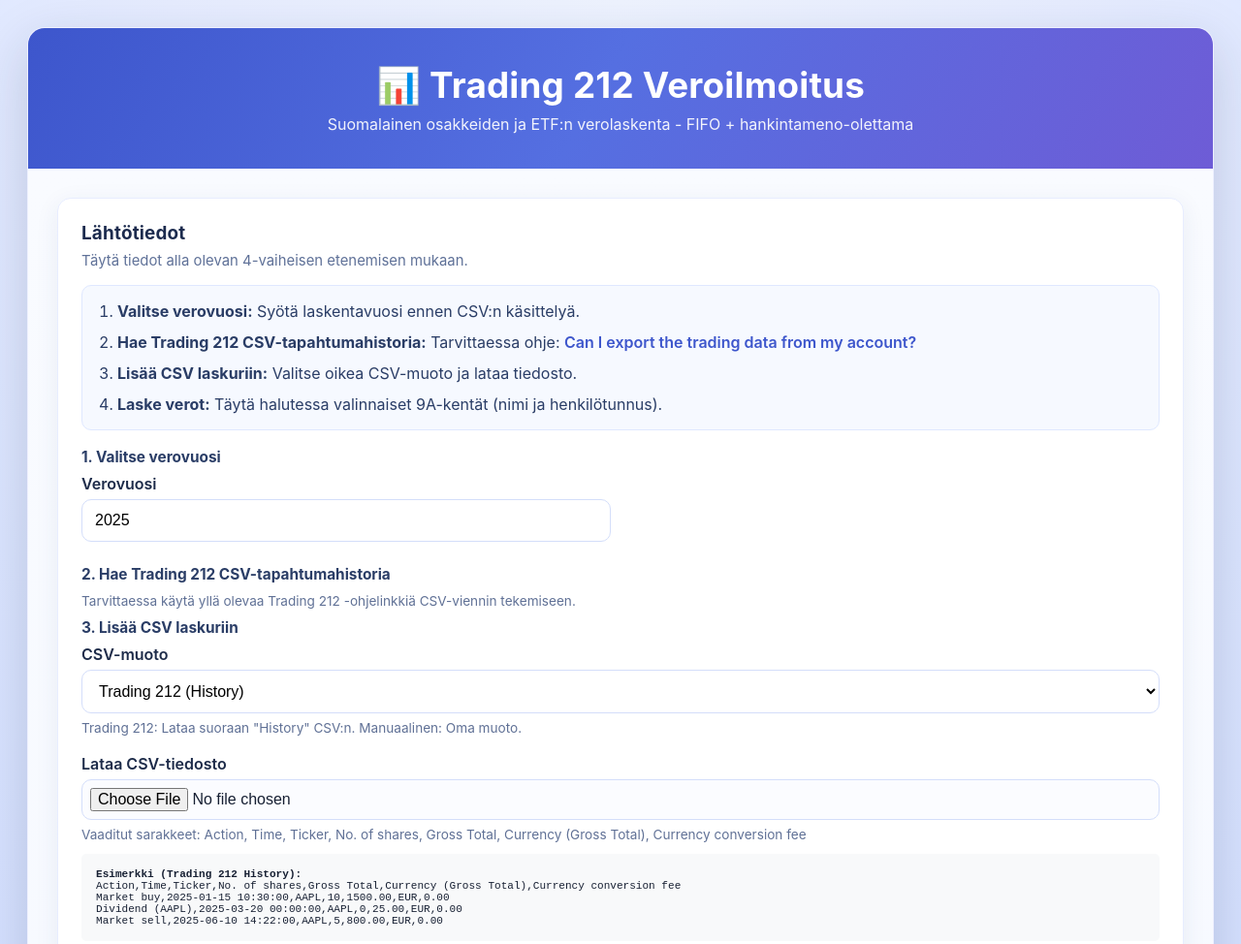
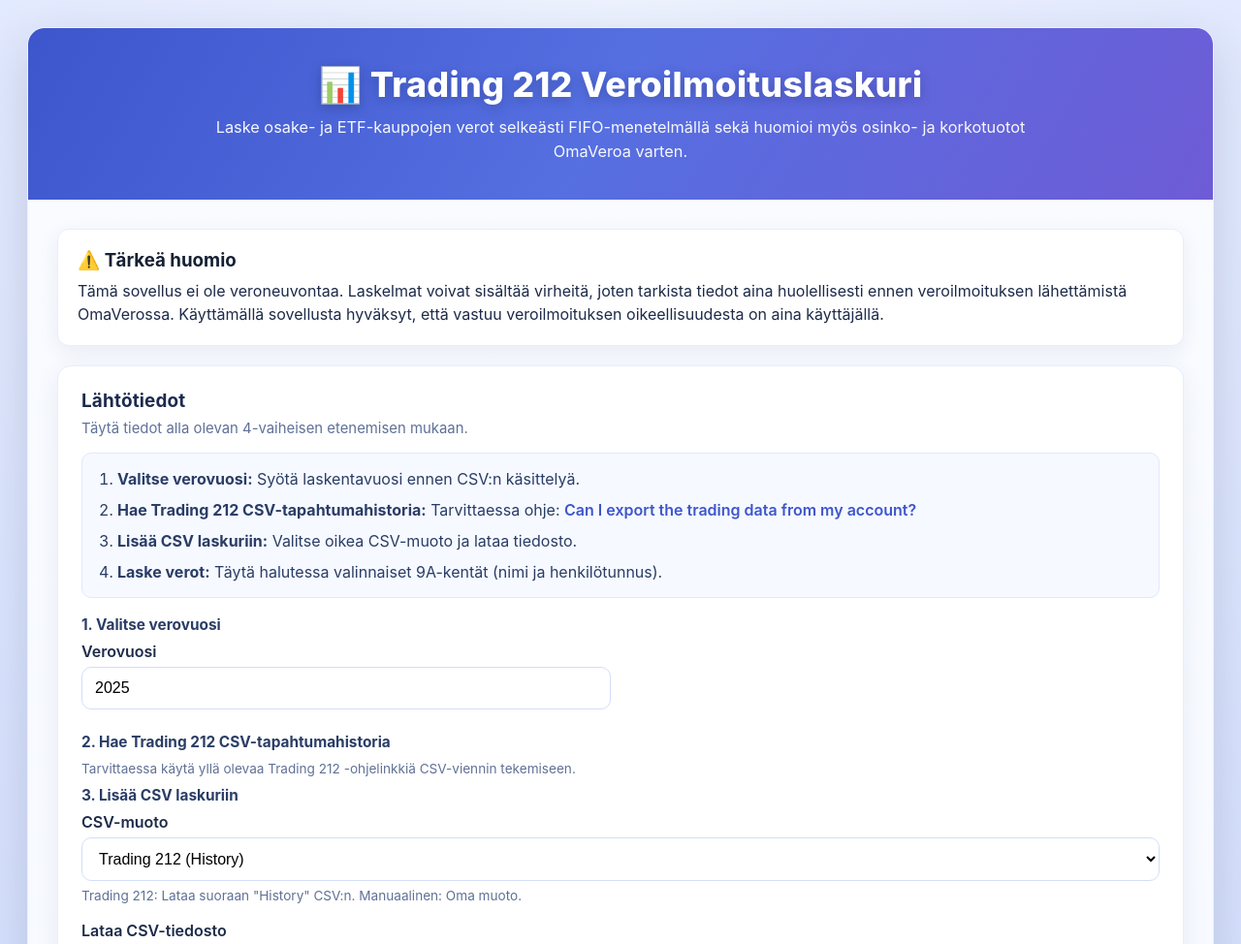
Before and after one commit to aleksirintanen/trading-212-veroilmoitus, a website: page docs/index.html in a window 1280 px wide. Shown: the top 974 px of the page at 97% size. Drawn offline with nearby package versions, Linux system fonts and the light colour scheme.

Commit message:
Polish header copy and add top legal notice

```diff
--- a/docs/assets/css/style.css
+++ b/docs/assets/css/style.css
@@ -30,14 +30,19 @@
         }
 
         .header h1 {
-            font-size: 2.3em;
-            margin-bottom: 8px;
-            letter-spacing: 0.2px;
+            font-size: clamp(2rem, 2.8vw, 2.7rem);
+            margin-bottom: 10px;
+            letter-spacing: 0.3px;
+            font-weight: 800;
+            text-shadow: 0 3px 12px rgba(19, 30, 69, 0.28);
         }
 
         .header p {
-            font-size: 1em;
-            opacity: 0.92;
+            font-size: 1.02em;
+            opacity: 0.95;
+            line-height: 1.55;
+            max-width: 860px;
+            margin: 0 auto;
         }
 
         .content {
@@ -778,7 +783,11 @@
 
         @media (max-width: 768px) {
             .header h1 {
-                font-size: 1.8em;
+                font-size: 1.7em;
+            }
+
+            .header p {
+                font-size: 0.96em;
             }
 
             .content {
--- a/docs/index.html
+++ b/docs/index.html
@@ -19,16 +19,24 @@
     <meta name="twitter:description" content="Trading 212 -CSV:n verolaskenta (FIFO + hankintameno-olettama) ja 9A-liitteen PDF-vienti.">
 
     <title>Trading 212 Veroilmoitus</title>
-    <link rel="stylesheet" href="assets/css/style.css?v=20260227-3">
+    <link rel="stylesheet" href="assets/css/style.css?v=20260227-4">
 </head>
 <body>
     <div class="container">
         <div class="header">
-            <h1>📊 Trading 212 Veroilmoitus</h1>
-            <p>Suomalainen osakkeiden ja ETF:n verolaskenta - FIFO + hankintameno-olettama</p>
+            <h1>📊 Trading 212 Veroilmoituslaskuri</h1>
+            <p>Laske osake- ja ETF-kauppojen verot selkeästi FIFO-menetelmällä sekä huomioi myös osinko- ja korkotuotot OmaVeroa varten.</p>
         </div>
 
         <div class="content">
+            <div class="summary-box" role="note" aria-label="Tärkeä huomio">
+                <h3 style="margin-bottom: 8px;">⚠️ Tärkeä huomio</h3>
+                <p style="line-height: 1.5; color: #1d2b49;">
+                    Tämä sovellus ei ole veroneuvontaa. Laskelmat voivat sisältää virheitä, joten tarkista tiedot aina huolellisesti ennen veroilmoituksen lähettämistä OmaVerossa.
+                    Käyttämällä sovellusta hyväksyt, että vastuu veroilmoituksen oikeellisuudesta on aina käyttäjällä.
+                </p>
+            </div>
+
             <div class="input-section">
                 <h2 class="section-title">Lähtötiedot</h2>
                 <div class="section-subtitle">Täytä tiedot alla olevan 4-vaiheisen etenemisen mukaan.</div>
```
